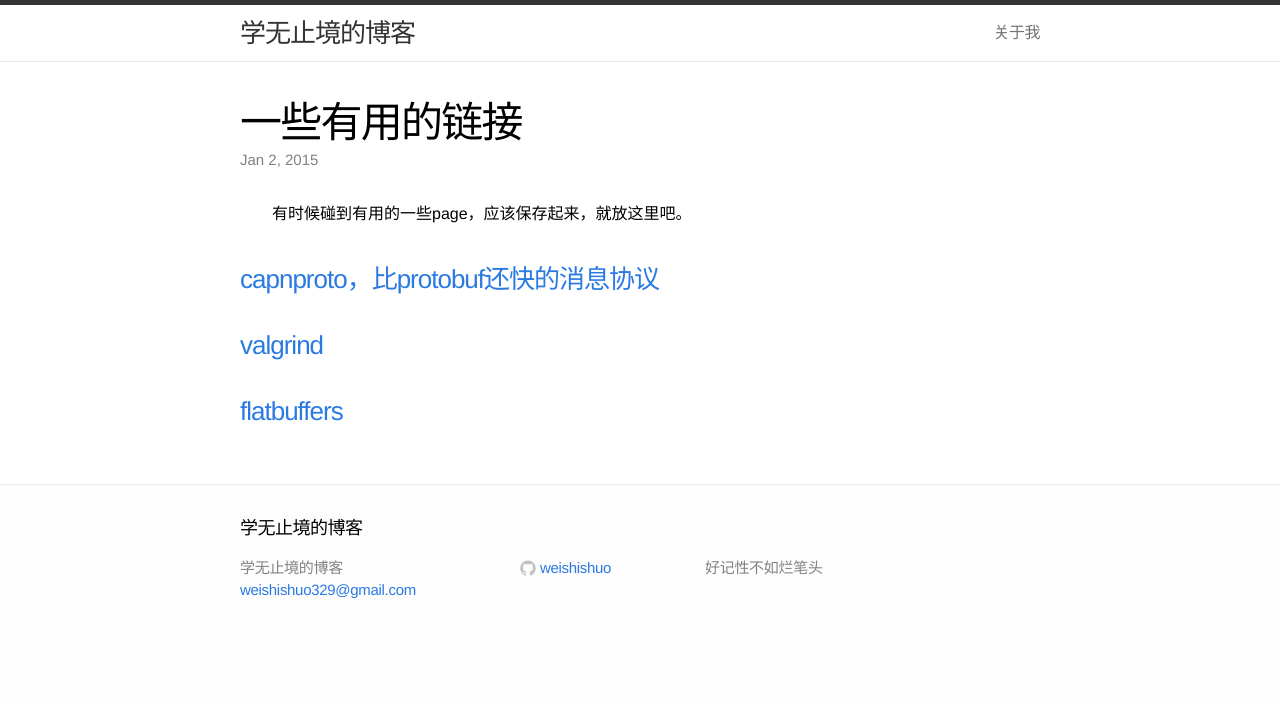
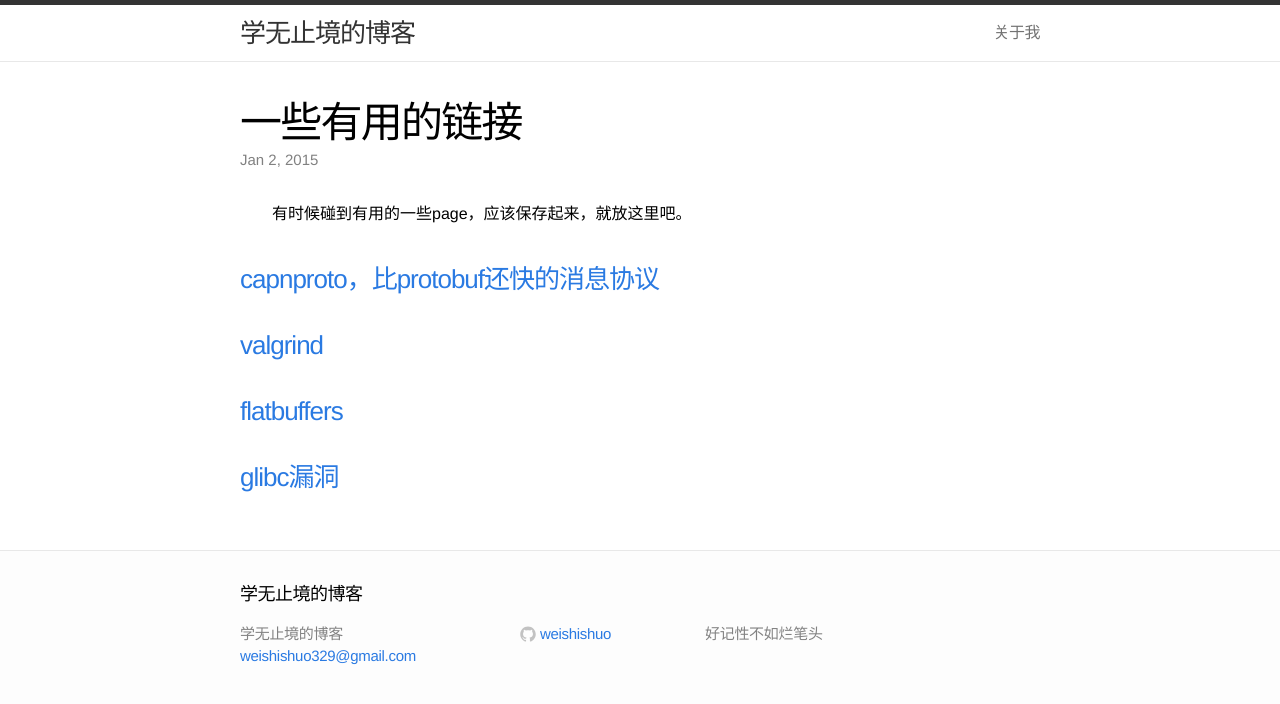
Before and after one commit to weishishuo/weishishuo.github.io, a Jekyll site: the page built from _posts/2015-01-02-link-list.md, in a window 1280 px wide. Shown: the top 704 px of the page. Built offline with Jekyll 4.4.1, drawn with Linux system fonts in a browser that asks for light colours.

Commit message:
update link list
更新链接列表

```diff
--- a/_posts/2015-01-02-link-list.md
+++ b/_posts/2015-01-02-link-list.md
@@ -9,3 +9,5 @@ title:  "一些有用的链接"
 ### [valgrind](http://maintainablecode.logdown.com/posts/245425-valgrind-is-not-a-leak-checker)
 
 ### [flatbuffers](https://github.com/google/flatbuffers)
+
+### [glibc漏洞](http://www.freebuf.com/news/57729.html)
```
